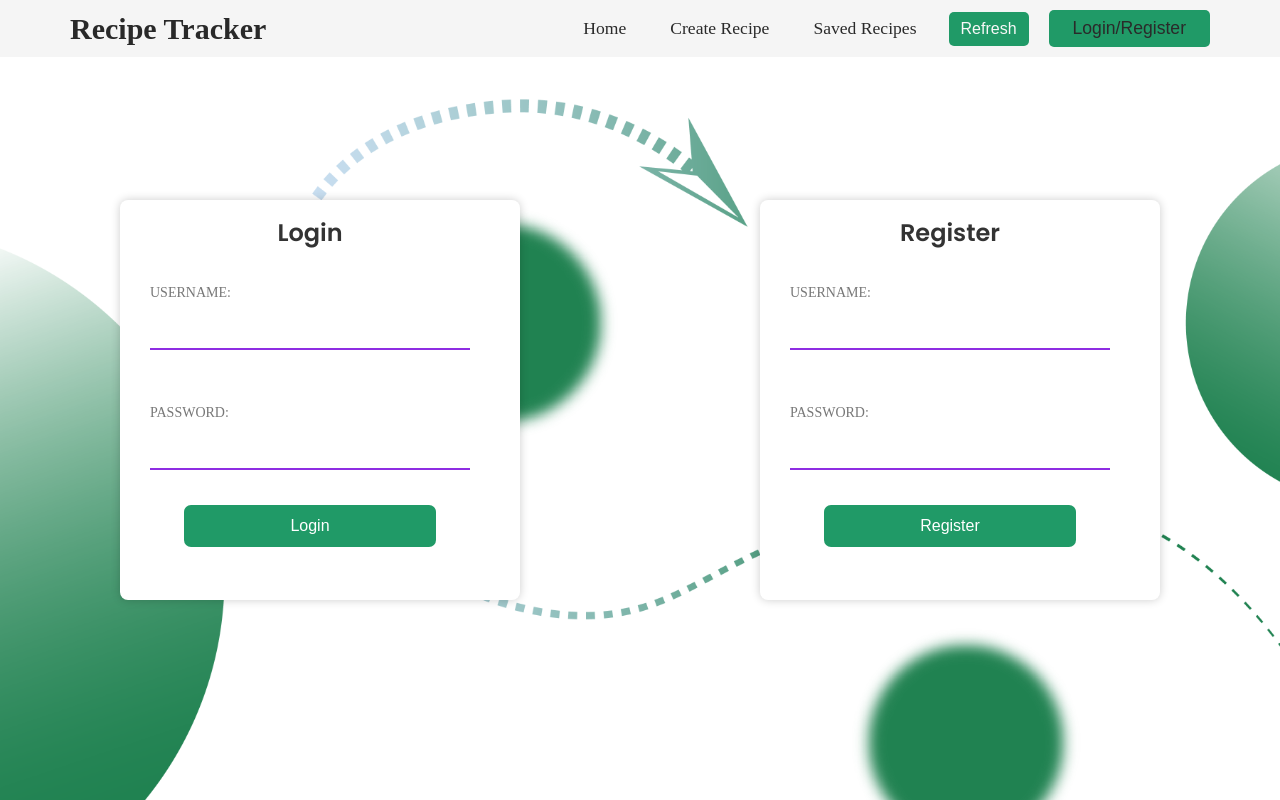
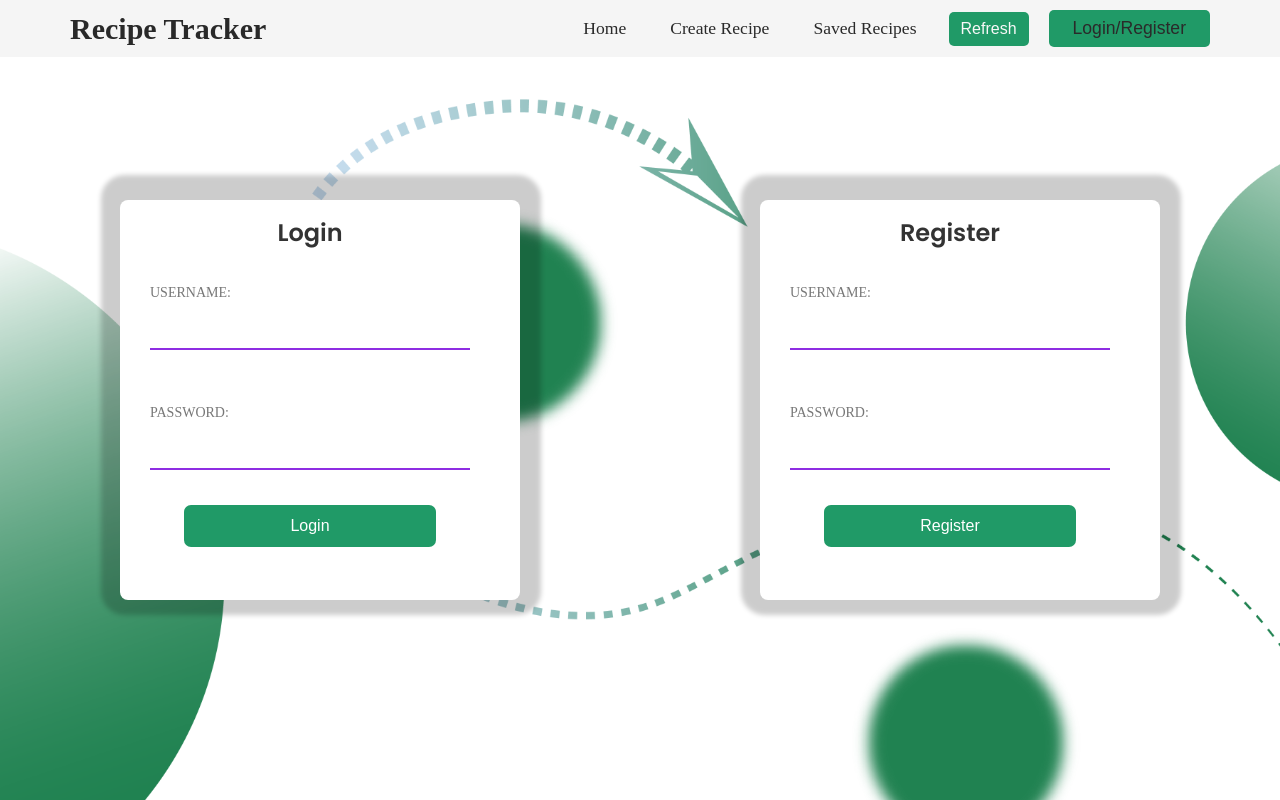
Before and after one commit to charithasekara/Recipe_Track_App, a React (Vite) app in the folder frontend/recipetrack/: page /auth in a window 1280 px wide. Built offline with nearby package versions, Linux system fonts and the light colour scheme.

Commit message:
css updated in auth

```diff
--- a/frontend/recipetrack/src/pages/Auth/Auth.css
+++ b/frontend/recipetrack/src/pages/Auth/Auth.css
@@ -9,7 +9,7 @@
 
 .auth-container {
   background-color: #fff;
-  box-shadow: 0px 0px 10px rgba(0, 0, 0, 0.2);
+  box-shadow: 1px -5px 5px 20px rgba(0, 0, 0, 0.2);
   border-radius: 8px;
   overflow: hidden;
   width: 400px;
```
